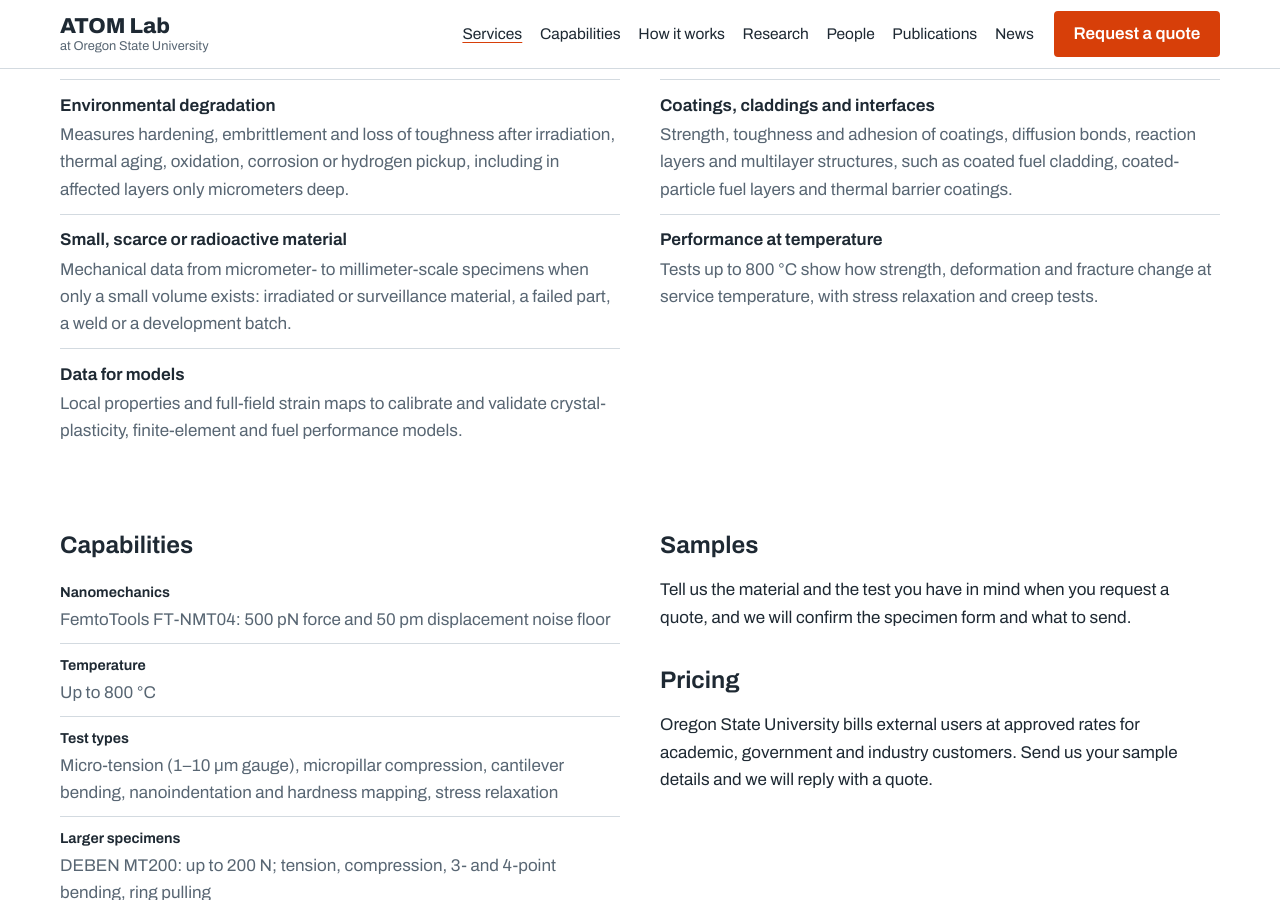
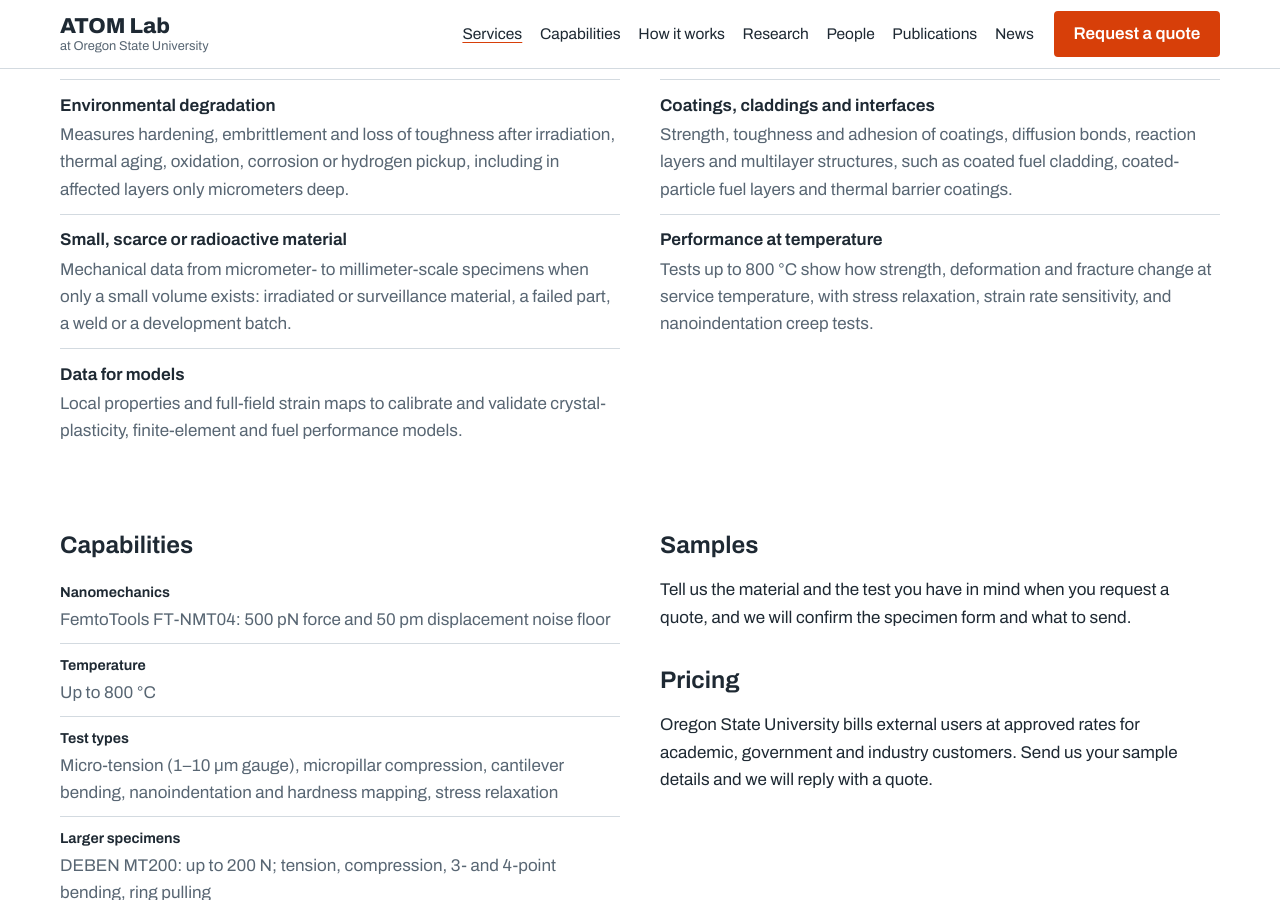
Before and after one commit to tianyichn/tianyichn.github.io, a Jekyll site: the page built from _services/in-situ-mechanical.md, in a window 1280 px wide and 900 px high, scrolled down 615 px. Built offline with Jekyll 4.4.1, drawn with Linux system fonts in a browser that asks for light colours.

Commit message:
In-situ testing: stress relaxation, strain rate sensitivity and nanoindentation creep
Co-Authored-By: Claude Opus 5.5 <noreply@anthropic.com>

```diff
--- a/_services/in-situ-mechanical.md
+++ b/_services/in-situ-mechanical.md
@@ -13,7 +13,7 @@ applications:
   - ["Environmental degradation", "Measures hardening, embrittlement and loss of toughness after irradiation, thermal aging, oxidation, corrosion or hydrogen pickup, including in affected layers only micrometers deep."]
   - ["Coatings, claddings and interfaces", "Strength, toughness and adhesion of coatings, diffusion bonds, reaction layers and multilayer structures, such as coated fuel cladding, coated-particle fuel layers and thermal barrier coatings."]
   - ["Small, scarce or radioactive material", "Mechanical data from micrometer- to millimeter-scale specimens when only a small volume exists: irradiated or surveillance material, a failed part, a weld or a development batch."]
-  - ["Performance at temperature", "Tests up to 800 °C show how strength, deformation and fracture change at service temperature, with stress relaxation and creep tests."]
+  - ["Performance at temperature", "Tests up to 800 °C show how strength, deformation and fracture change at service temperature, with stress relaxation, strain rate sensitivity, and nanoindentation creep tests."]
   - ["Data for models", "Local properties and full-field strain maps to calibrate and validate crystal-plasticity, finite-element and fuel performance models."]
 specs:
   - [Nanomechanics, "FemtoTools FT-NMT04: 500 pN force and 50 pm displacement noise floor"]
```
